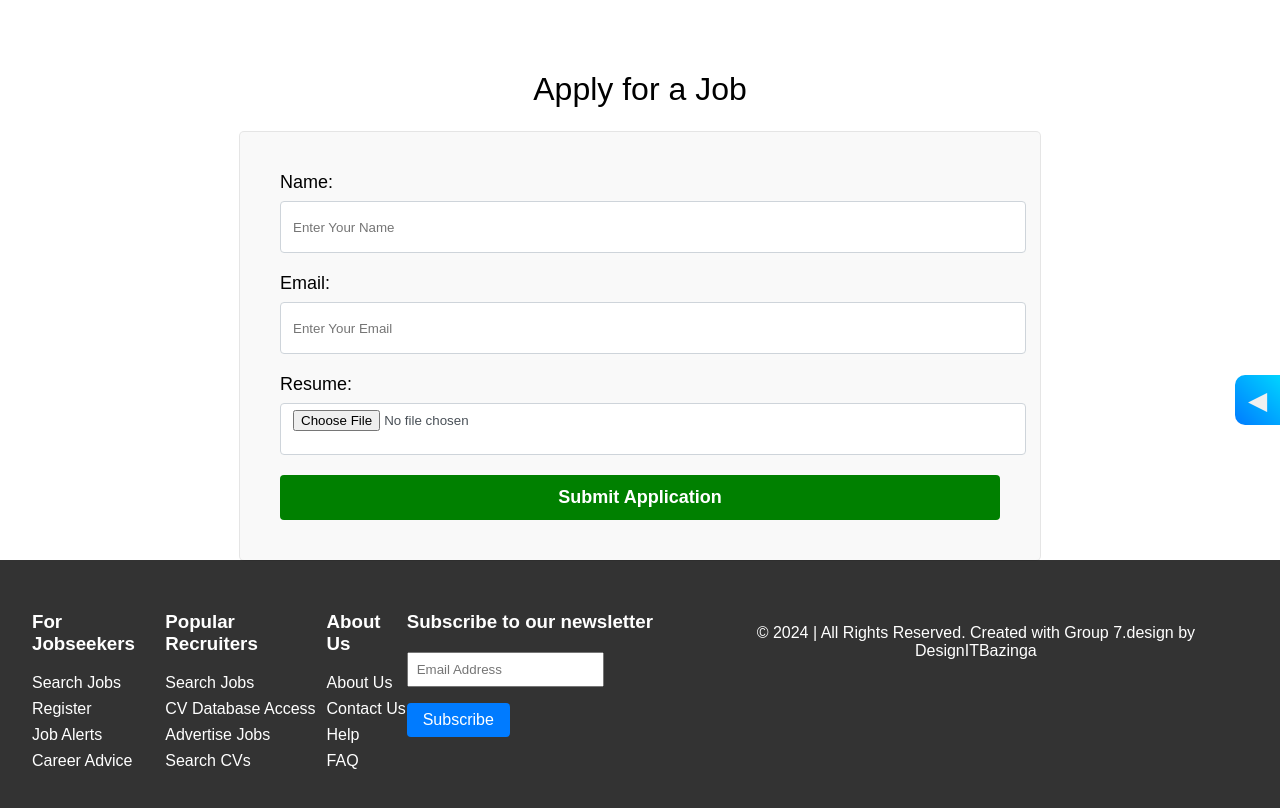
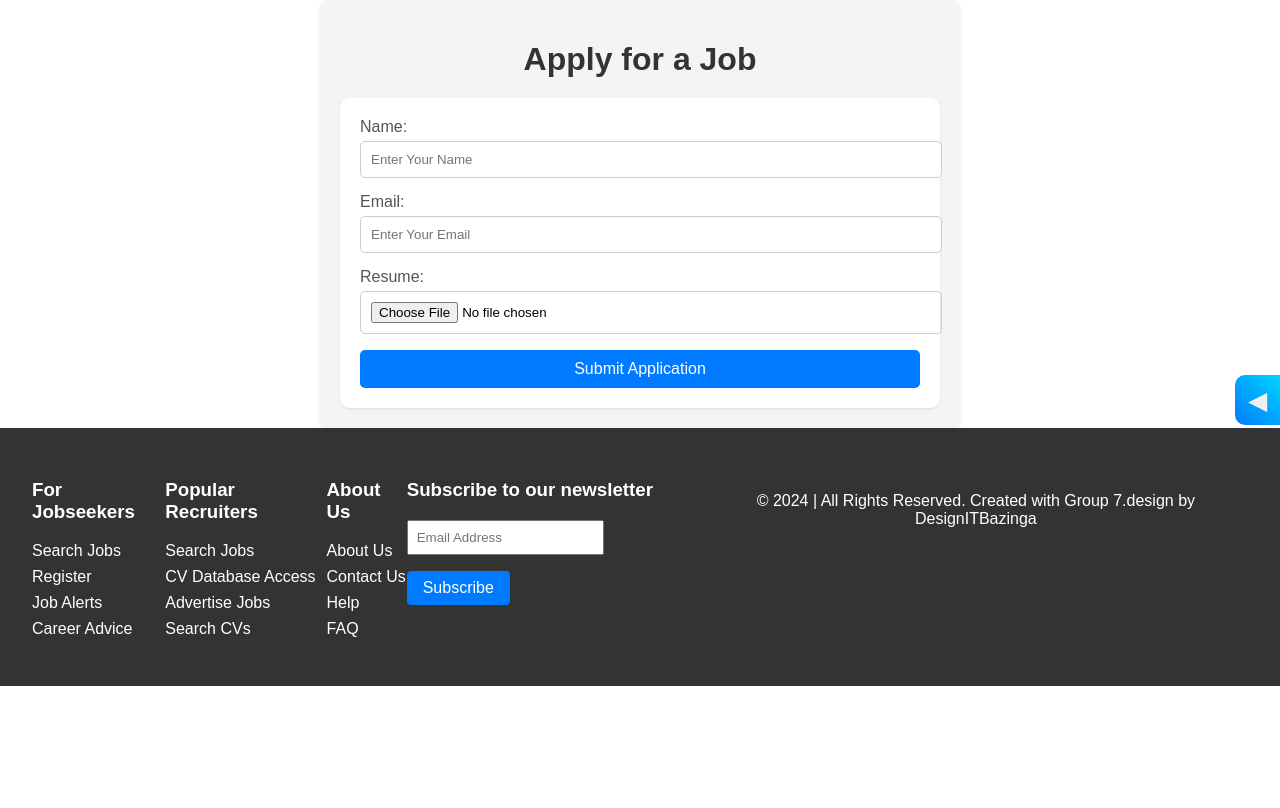
Before and after one commit to SE-LAPS/Fully-Functional-Job-Portal-System-FrontEnd, a React (Create React App) app: page /apply_jobs in a window 1280 px wide. Shown: the top 808 px of the page. Built offline with nearby package versions, Linux system fonts and the light colour scheme.

Commit message:
change about page

```diff
--- a/src/pages/About.js
+++ b/src/pages/About.js
@@ -1,7 +1,7 @@
 import React from 'react';
 import companyImage from '../assets/Img.png'; // Adjust path as needed
 import videoThumbnail from '../assets/Img.png'; // Adjust path as needed
-import videoFile from '../assets/123.mp4'; // Adjust path to match the case
+import videoFile from '../assets/123.mp4'; // Adjust path as needed
 
 const About = () => {
   return (
--- a/src/pages/ApplyJobs.js
+++ b/src/pages/ApplyJobs.js
@@ -17,7 +17,7 @@ const ApplyJobs = () => {
   };
 
   return (
-    <div className="apply-jobs">
+    <div className="apply-jobs-container">
       <h1>Apply for a Job</h1>
       {job && (
         <div className="job-details-preview">
@@ -25,7 +25,7 @@ const ApplyJobs = () => {
           <p><strong>Company:</strong> {job.company}</p>
         </div>
       )}
-      <form onSubmit={handleSubmit}>
+      <form onSubmit={handleSubmit} className="apply-form">
         <div className="form-group">
           <label htmlFor="name">Name:</label>
           <input
--- a/src/pages/ViewJobDetails.js
+++ b/src/pages/ViewJobDetails.js
@@ -1,19 +1,76 @@
 import React from 'react';
-import { useLocation } from 'react-router-dom';
-
+import { useLocation, useNavigate } from 'react-router-dom';
 
 const ViewJobDetails = () => {
   const location = useLocation();
+  const navigate = useNavigate();
   const { job } = location.state;
 
+  const handleApplyNow = () => {
+    navigate('/ApplyJobs', { state: { job } });
+  };
+
   return (
+    <div className="view-job-details-container">
       <div className="view-job-details">
         <h1>{job.title}</h1>
         <img src={job.companyLogo} alt={`${job.title} logo`} className="company-logo" />
         <p><strong>Location:</strong> {job.location}</p>
         <p><strong>Type:</strong> {job.type}</p>
         <p><strong>Salary:</strong> {job.salary}</p>
-      <button className="apply-button">Apply for Job</button>
+      </div>
+
+      <div className="job-section">
+        <h2>Job Description</h2>
+        <p>Global Wavenet is a leading telecommunications software, systems, and infrastructure solutions provider in the ICT sector, serving wired and wireline telco operators across the world. We are a fast-growing, dynamic technology company with over 17 years of experience operating in over 20 international markets in South America, Africa, and the Asia Pacific region.</p>
+      </div>
+
+      <div className="job-section">
+        <h2>Responsibilities</h2>
+        <ul>
+          <li>Assist in the design and development of user interfaces for web and mobile applications.</li>
+          <li>Collaborate with the design team to create wireframes, prototypes, and mockups.</li>
+          <li>Conduct user research and contribute insights to enhance usability and user experience.</li>
+          <li>Assist in user testing and feedback gathering for design iterations.</li>
+          <li>Work closely with developers to ensure design integrity throughout the development process.</li>
+          <li>Keep up-to-date with industry trends and best practices in UI/UX design.</li>
+        </ul>
+      </div>
+
+      <div className="job-section">
+        <h2>Requirements</h2>
+        <ul>
+          <li>Pursuing a degree in multimedia designing, IT, graphic designing or a related field.</li>
+          <li>Understanding of design principles, typography, and color theory.</li>
+          <li>Proficiency in design tools such as Adobe Photoshop, Adobe After Effects, Adobe Illustrator Figma or similar software.</li>
+          <li>Ability to communicate ideas effectively and work collaboratively in a team environment.</li>
+          <li>Eagerness to learn and adapt to new design methodologies and technologies.</li>
+          <li>Portfolio showcasing UI/UX design projects or coursework (if available).</li>
+        </ul>
+      </div>
+
+      <div className="job-section">
+        <h2>Benefits</h2>
+        <ul>
+          <li>Early finish on Fridays for our end of week catch up (4:30 finish, and drink of your choice from the bar!)</li>
+          <li>28 days holiday (including bank holidays) rising by 1 day per year PLUS an additional day off on your birthday</li>
+          <li>Generous annual bonus</li>
+          <li>Healthcare package</li>
+          <li>Paid community days to volunteer for a charity of your choice</li>
+          <li>£100 contribution for your own personal learning and development</li>
+          <li>Free Breakfast on Mondays and free snacks in the office</li>
+          <li>Access to Perkbox with numerous discounts plus free points from the company to spend as you wish</li>
+          <li>Cycle 2 Work Scheme</li>
+          <li>Brand new MacBook Pro</li>
+          <li>Joining an agency on the cusp of exponential growth and being part of this exciting story</li>
+        </ul>
+      </div>
+
+      <div className="view-details-apply-button">
+        <button onClick={handleApplyNow}>Apply Now</button>
+      </div>
+
+
     </div>
   );
 };
--- a/src/styles.css
+++ b/src/styles.css
@@ -963,90 +963,77 @@ ul {
     list-style-type: none;
     padding: 0;
 }
-.apply-button {
+.apply-jobs-container {
+    max-width: 600px;
+    margin: 0 auto;
+    padding: 20px;
+    background-color: #f4f4f4;
+    border-radius: 10px;
+    box-shadow: 0 2px 4px rgba(0, 0, 0, 0.1);
+    font-family: Arial, sans-serif;
+}
+
+.apply-jobs-container h1 {
     text-align: center;
-    margin-top: 20px;
+    margin-bottom: 20px;
+    color: #333;
 }
-.Job-Details-apply-button{
-    text-align: center;
-    margin-top: 20px;
+
+.job-details-preview {
+    background-color: #fff;
+    padding: 15px;
+    border-radius: 8px;
+    margin-bottom: 20px;
+    box-shadow: 0 1px 3px rgba(0, 0, 0, 0.1);
 }
-.apply-button button {
+
+.job-details-preview h2 {
+    margin-bottom: 10px;
+    color: #007bff;
+}
+
+.job-details-preview p {
+    margin: 5px 0;
+}
+
+.apply-form {
+    background-color: #fff;
+    padding: 20px;
+    border-radius: 10px;
+    box-shadow: 0 1px 3px rgba(0, 0, 0, 0.1);
+}
+
+.form-group {
+    margin-bottom: 15px;
+}
+
+.form-group label {
+    display: block;
+    margin-bottom: 5px;
+    color: #555;
+}
+
+.form-control {
+    width: 100%;
+    padding: 10px;
+    border: 1px solid #ccc;
+    border-radius: 5px;
+}
+
+.submit-button {
+    display: block;
+    width: 100%;
+    padding: 10px;
+    background-color: #007bff;
+    color: #fff;
     border: none;
-    padding: 8px 16px;
-    font-size: 0.9em;
     border-radius: 5px;
+    font-size: 16px;
     cursor: pointer;
 }
-.apply-jobs {
-    width: 100%;
-    margin: 3.125rem auto 0 auto;
-    display: flex;
-    flex-direction: column;
-    justify-content: center;
-    align-items: center;
-}
 
-.apply-jobs h1 {
-    font-size: 2rem;
-    font-weight: 400;
-    margin-bottom: 1.5rem;
-}
-
-.apply-jobs form {
-    background: #f9f9f9;
-    padding: 2.5rem;
-    border-radius: 0.25rem;
-    box-shadow: 0 0 0 1px rgba(0, 0, 0, 0.1);
-    width: 100%;
-    max-width: 720px;
-}
-
-.apply-jobs .form-group {
-    margin-bottom: 1.25rem;
-}
-
-.apply-jobs .form-group label {
-    display: block;
-    font-size: 1.125rem;
-    margin-bottom: 0.5rem;
-}
-
-.apply-jobs .form-control {
-    display: block;
-    width: 100%;
-    height: 2.375rem;
-    padding: 0.375rem 0.75rem;
-    color: #495057;
-    background-color: #fff;
-    border: 1px solid #ced4da;
-    border-radius: 0.25rem;
-    transition: border-color 0.15s ease-in-out, box-shadow 0.15s ease-in-out;
-}
-
-.apply-jobs .form-control:focus {
-    border-color: #70bdff;
-    outline: 0;
-    box-shadow: 0 0 0 0.2rem rgba(0, 123, 255, 0.25);
-}
-
-.apply-jobs .submit-button {
-    display: block;
-    width: 100%;
-    padding: 0.75rem;
-    background: Green;
-    color: White;
-    border: none;
-    border-radius: 0.25rem;
-    cursor: pointer;
-    font-size: 1.125rem;
-    font-weight: bold;
-    text-align: center;
-    transition: background-color 0.2s ease-in-out;
-}
-
-.apply-jobs .submit-button:hover {
-    background-color: darkgreen;
+.submit-button:hover {
+    background-color: #0056b3;
 }
 
 /* src/pages/Contact.css */
@@ -1248,24 +1235,61 @@ h2 {
 }
 
 /*viewJobDetails.css page*/
-.view-job-details {
+.view-job-details-container {
+    max-width: 800px;
+    margin: 0 auto;
     padding: 20px;
+    font-family: Arial, sans-serif;
+    background-color: #f9f9f9;
+    border-radius: 8px;
+    box-shadow: 0 0 10px rgba(0, 0, 0, 0.1);
+}
+
+.view-job-details,
+.job-section,
+.view-details-apply-button {
+    background-color: #fff;
+    padding: 20px;
+    margin: 20px 0;
+    border-radius: 8px;
+    border: 1px solid #e0e0e0;
+}
+
+.view-job-details h1,
+.job-section h2 {
+    margin-bottom: 10px;
 }
 
 .company-logo {
-    width: 100px;
-    height: auto;
+    max-width: 100px;
+    margin-bottom: 10px;
 }
 
-.apply-button {
+.job-section ul {
+    list-style-type: disc;
+    padding-left: 20px;
+}
+
+.job-section ul li,
+.job-section ul p {
+    margin-bottom: 10px;
+}
+
+.view-details-apply-button {
+    text-align: center;
+}
+
+.view-details-apply-button button {
     background-color: #007bff;
-    color: white;
+    color: #fff;
     border: none;
     padding: 10px 20px;
+    border-radius: 4px;
     cursor: pointer;
+    font-size: 16px;
 }
 
-.apply-button:hover {
+.view-details-apply-button button:hover {
     background-color: #0056b3;
 }
 
@@ -1292,6 +1316,14 @@ h2 {
     align-items: center;
     justify-content: space-between;
     margin-bottom: 40px;
+    padding: 20px;
+    background: #f9f9f9;
+    border-radius: 10px;
+    transition: background 0.3s ease;
+}
+
+.about-content:hover {
+    background: #e9e9e9;
 }
 
 .about-content .about-intro {
@@ -1316,13 +1348,16 @@ h2 {
 }
 
 .how-it-works {
-    background-color: #f9f9f9;
-    /* Light background color */
-    padding: 40px;
+    text-align: center;
+    margin-bottom: 40px;
+    padding: 20px;
+    background: #f9f9f9;
     border-radius: 10px;
-    margin-bottom: 40px;
-    box-shadow: 0 4px 8px rgba(0, 0, 0, 0.1);
-    /* Subtle shadow */
+    transition: background 0.3s ease;
+}
+
+.how-it-works:hover {
+    background: #e9e9e9;
 }
 
 .how-it-works h2 {
@@ -1339,15 +1374,18 @@ h2 {
 
 .step {
     flex: 1;
-    max-width: 250px;
+    max-width: 200px;
     margin: 10px;
-    background-color: #ffffff;
-    /* White background for steps */
     padding: 20px;
+    background: #fff;
     border-radius: 10px;
-    box-shadow: 0 2px 4px rgba(0, 0, 0, 0.1);
-    /* Subtle shadow */
-    text-align: center;
+    box-shadow: 0 0 10px rgba(0, 0, 0, 0.1);
+    transition: transform 0.3s ease, box-shadow 0.3s ease;
+}
+
+.step:hover {
+    transform: translateY(-10px);
+    box-shadow: 0 0 20px rgba(0, 0, 0, 0.2);
 }
 
 .step i {
@@ -1368,42 +1406,71 @@ h2 {
 }
 
 .video-section {
-    background-color: #e9ecef;
-    /* Light gray background */
-    padding: 40px;
+    text-align: center;
+    margin-bottom: 40px;
+    padding: 20px;
+    background: #f9f9f9;
     border-radius: 10px;
-    box-shadow: 0 4px 8px rgba(0, 0, 0, 0.1);
-    /* Subtle shadow */
-    text-align: center;
+    transition: background 0.3s ease;
+}
+
+.video-section:hover {
+    background: #e9e9e9;
+}
+
+.video-section h2 {
+    font-size: 2.5em;
+    color: #333;
+    margin-bottom: 20px;
 }
 
 .video-container {
     position: relative;
     display: inline-block;
-    max-width: 100%;
-    margin-bottom: 20px;
 }
 
 .video-player {
-    max-width: 100%;
+    max-width: 80%;
     border-radius: 10px;
+}
+
+.play-button {
+    position: absolute;
+    top: 50%;
+    left: 50%;
+    transform: translate(-50%, -50%);
+    background: rgba(0, 0, 0, 0.5);
+    border: none;
+    color: white;
+    font-size: 2em;
+    border-radius: 50%;
+    padding: 10px;
+    cursor: pointer;
+    transition: background 0.3s ease;
+}
+
+.play-button:hover {
+    background: rgba(0, 0, 0, 0.7);
 }
 
 .video-info {
     display: flex;
     justify-content: space-around;
-    flex-wrap: wrap;
+    margin-top: 20px;
 }
 
 .info-item {
-    max-width: 300px;
-    background-color: #fff;
-    /* White background for info items */
+    max-width: 200px;
     padding: 20px;
+    background: #fff;
     border-radius: 10px;
-    box-shadow: 0 2px 4px rgba(0, 0, 0, 0.1);
-    /* Subtle shadow */
-    margin: 10px;
+    box-shadow: 0 0 10px rgba(0, 0, 0, 0.1);
+    transition: transform 0.3s ease, box-shadow 0.3s ease;
+}
+
+.info-item:hover {
+    transform: translateY(-10px);
+    box-shadow: 0 0 20px rgba(0, 0, 0, 0.2);
 }
 
 .info-item h3 {
```
Lines whose indentation alone changed are shown as unchanged.
